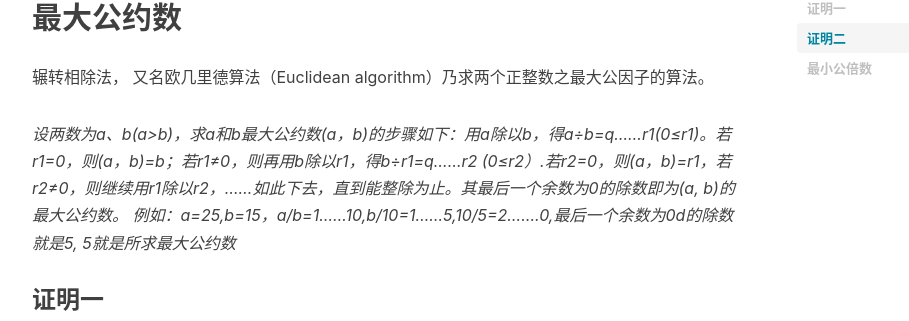
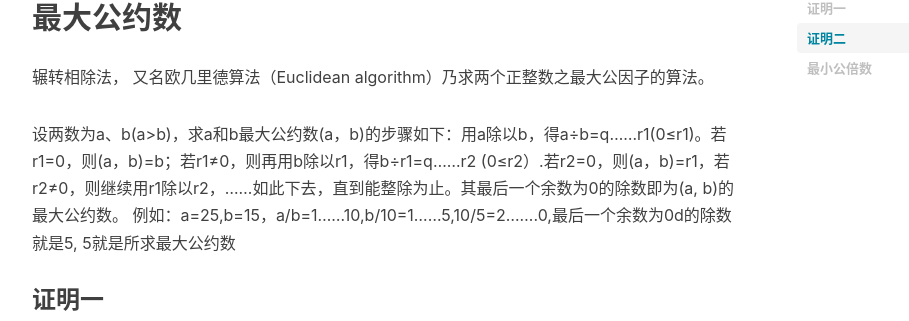
Before and after one commit to dongjx/dongjx.github.io, a Jekyll site: the page built from _posts/2017-06-26-arithmetic-最大公约数.md, in a window 1280 px wide. Shown: the part 594-915 px from the top of the page, without its empty margins (233-1142 px from the left). Built offline with Jekyll 4.4.1, drawn with Linux system fonts in a browser that asks for light colours; nearby versions of some CDN libraries; comment, search, counter and statistics services are not loaded.

````diff
--- a/_posts/2017-06-26-arithmetic-最大公约数.md
+++ b/_posts/2017-06-26-arithmetic-最大公约数.md
@@ -16,8 +16,8 @@ tags:
 ## 最大公约数
 辗转相除法， 又名欧几里德算法（Euclidean algorithm）乃求两个正整数之最大公因子的算法。
 
-*设两数为a、b(a>b)，求a和b最大公约数(a，b)的步骤如下：用a除以b，得a÷b=q......r1(0≤r1)。若r1=0，则(a，b)=b；若r1≠0，则再用b除以r1，得b÷r1=q......r2 (0≤r2）.若r2=0，则(a，b)=r1，若r2≠0，则继续用r1除以r2，……如此下去，直到能整除为止。其最后一个余数为0的除数即为(a, b)的最大公约数。
-例如：a=25,b=15，a/b=1......10,b/10=1......5,10/5=2.......0,最后一个余数为0d的除数就是5, 5就是所求最大公约数*
+设两数为a、b(a>b)，求a和b最大公约数(a，b)的步骤如下：用a除以b，得a÷b=q......r1(0≤r1)。若r1=0，则(a，b)=b；若r1≠0，则再用b除以r1，得b÷r1=q......r2 (0≤r2）.若r2=0，则(a，b)=r1，若r2≠0，则继续用r1除以r2，……如此下去，直到能整除为止。其最后一个余数为0的除数即为(a, b)的最大公约数。
+例如：a=25,b=15，a/b=1......10,b/10=1......5,10/5=2.......0,最后一个余数为0d的除数就是5, 5就是所求最大公约数
 
 ### 证明一
 ```
````
